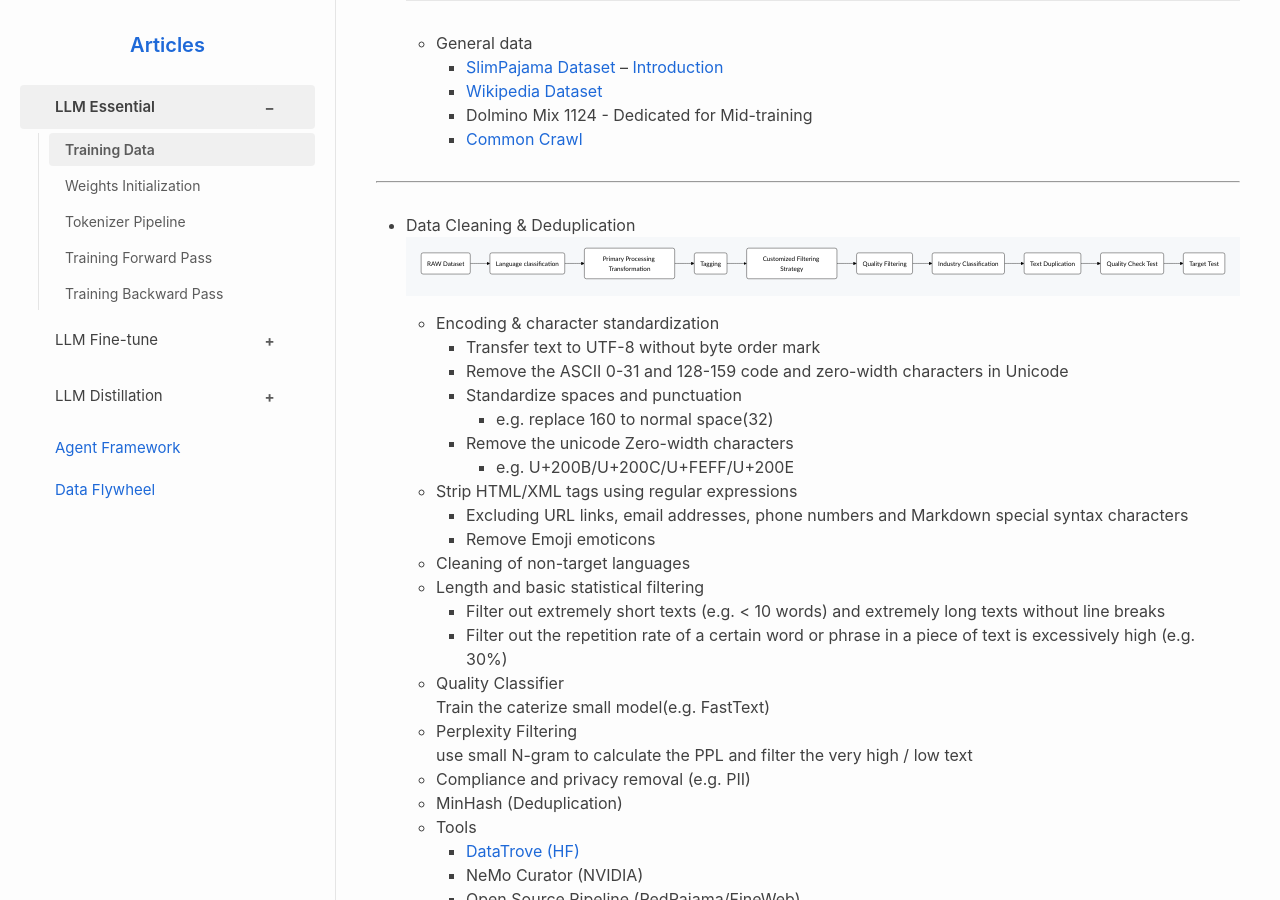
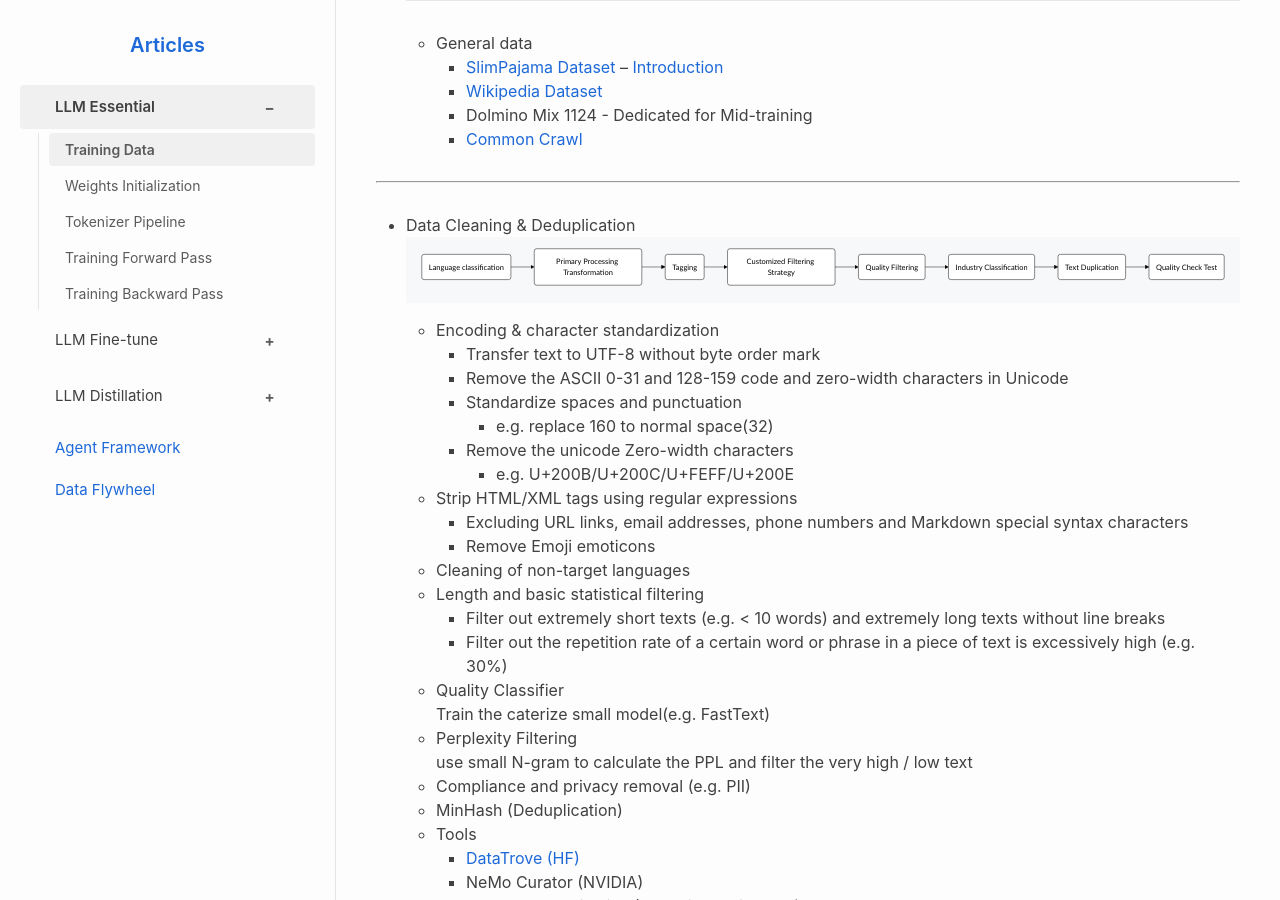
Before and after one commit to ChrisZhu2050/chriszhu2050.github.io, a Jekyll site: the page built from docs/llm-essential-training-data.md, in a window 1280 px wide and 900 px high, scrolled down 883 px. Built offline with Jekyll 4.4.1, drawn with Linux system fonts in a browser that asks for light colours; nearby versions of some CDN libraries.

Commit message:
Update llm-essential-training-data.md

````diff
--- a/docs/llm-essential-training-data.md
+++ b/docs/llm-essential-training-data.md
@@ -32,7 +32,7 @@ title: "Training Data"
    - Data Cleaning & Deduplication
       ```mermaid
          graph LR
-            A("`RAW Dataset`") --> B("`Language classification  `") --> C("`Primary Processing Transformation`") --> D("`Tagging`")  --> E("`Customized Filtering Strategy`") --> F("`Quality Filtering `")--> G("`Industry Classification `") --> H("`Text Duplication`")--> I("`Quality Check Test`")--> J("`Target Test`")
+            B("`Language classification  `") --> C("`Primary Processing Transformation`") --> D("`Tagging`")  --> E("`Customized Filtering Strategy`") --> F("`Quality Filtering `")--> G("`Industry Classification `") --> H("`Text Duplication`")--> I("`Quality Check Test`")
             click A "#Forward-Transformer"
       ```
 
````
